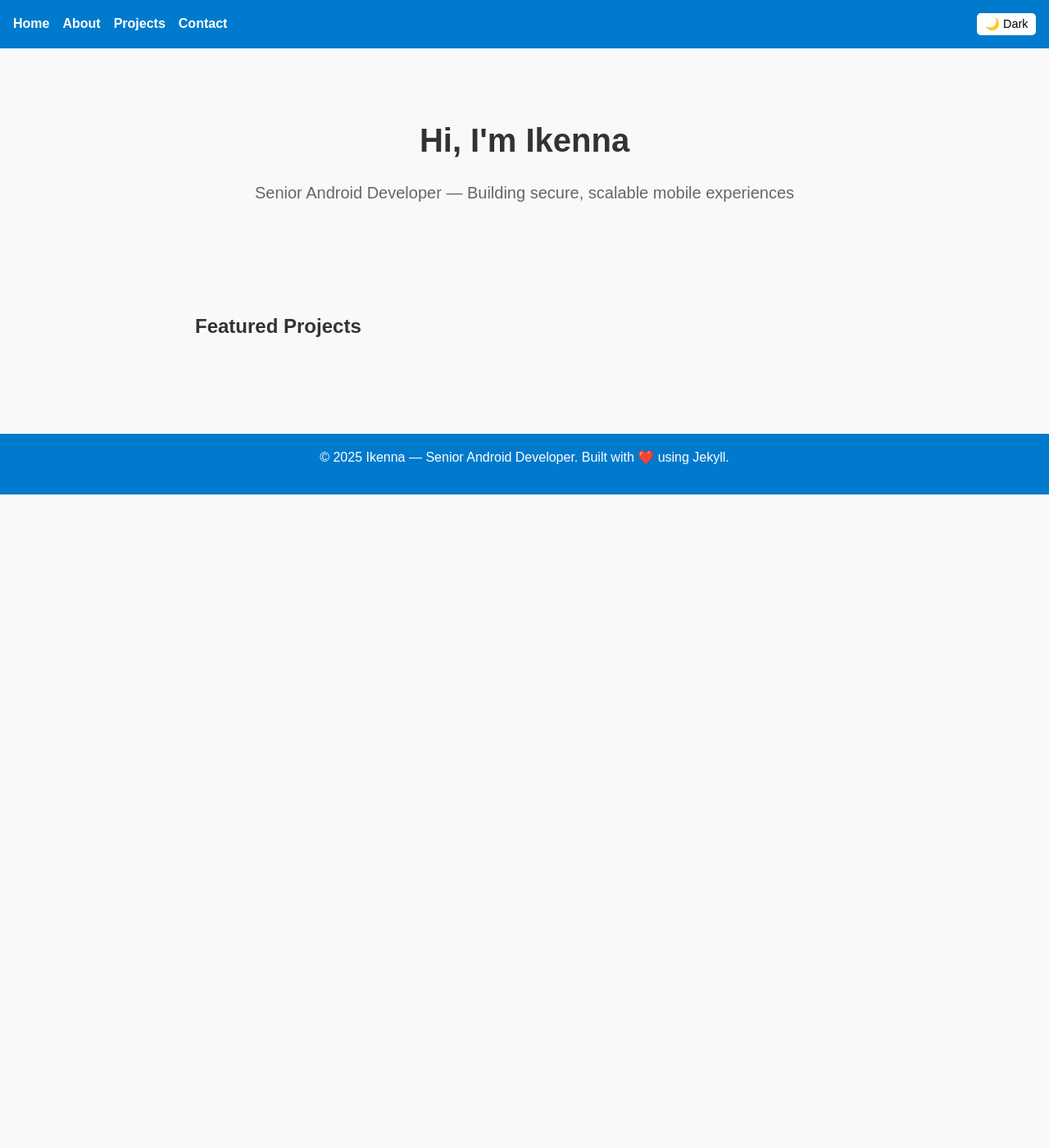
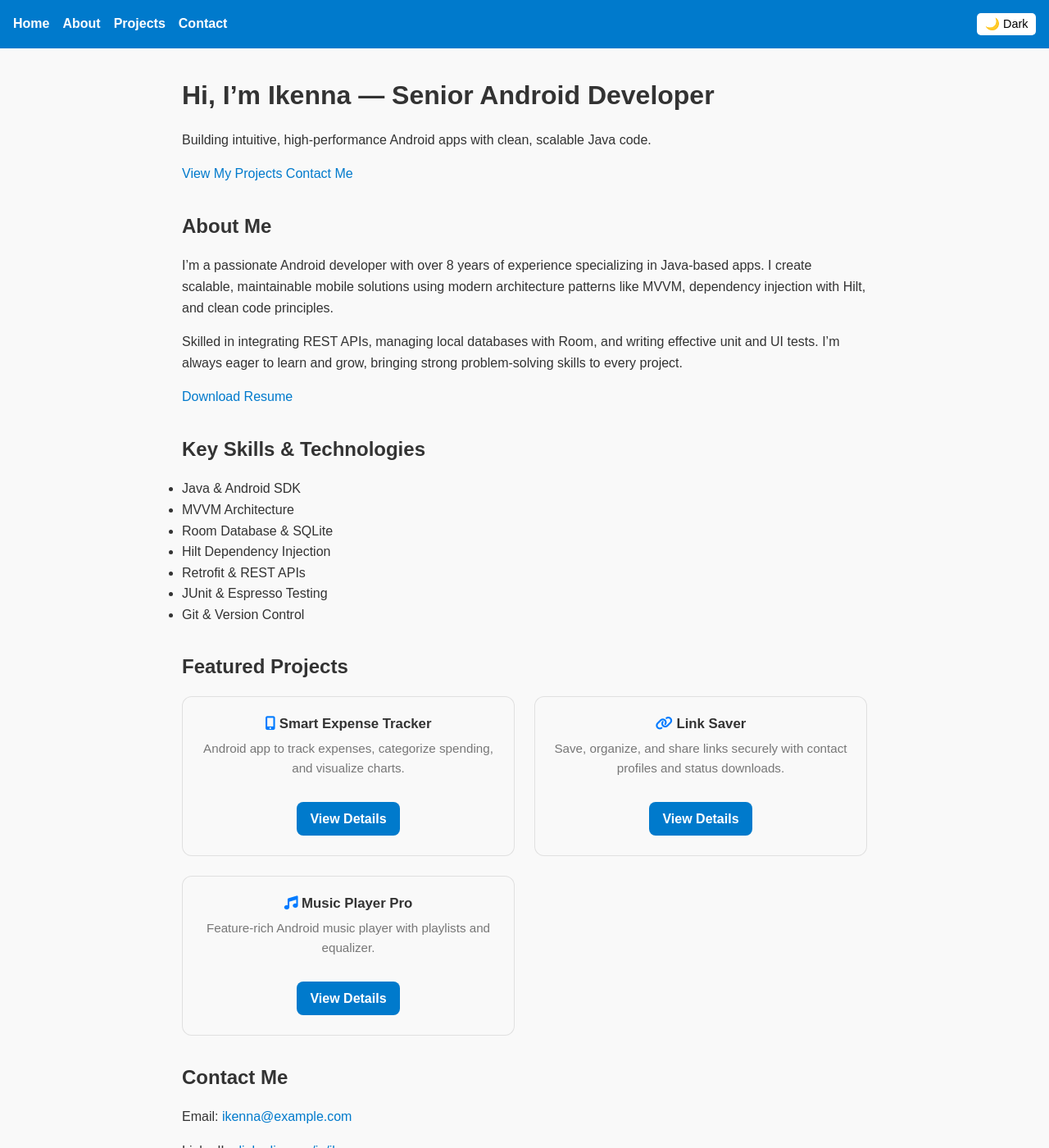
Before and after one commit to Andy112/ikenna-portfolio, a Jekyll site: the page built from index.html, in a window 1280 px wide and 1400 px high. Shown: the whole window at 82% size. Built offline with Jekyll 4.4.1, drawn with Linux system fonts in a browser that asks for light colours; some of the changed text lies outside the part shown.

Commit message:
Update index.html

```diff
--- a/index.html
+++ b/index.html
@@ -3,35 +3,67 @@ layout: default
 title: Home
 ---
 
-<section class="hero" style="text-align: center; padding: 3rem 1rem;">
-  <h1 style="font-size: 2.5rem;">Hi, I'm <strong>Ikenna</strong></h1>
-  <p style="font-size: 1.25rem; color: #666;">Senior Android Developer — Building secure, scalable mobile experiences</p>
-</section>
-
-<section id="featured-projects" style="padding: 2rem 1rem;">
-  <h2>Featured Projects</h2>
-  <div id="project-list" style="display: flex; flex-wrap: wrap; gap: 1rem;">
-    <!-- Project cards from GitHub API will appear here -->
+<section class="hero">
+  <h1>Hi, I’m Ikenna — Senior Android Developer</h1>
+  <p class="tagline">Building intuitive, high-performance Android apps with clean, scalable Java code.</p>
+  <div class="hero-cta">
+    <a href="{{ site.baseurl }}/projects" class="btn">View My Projects</a>
+    <a href="{{ site.baseurl }}/contact" class="btn btn-secondary">Contact Me</a>
   </div>
 </section>
 
-<script>
-  // Fetch GitHub repos
-  fetch("https://api.github.com/users/ikenna-i/repos?sort=updated&per_page=6")
-    .then(response => response.json())
-    .then(repos => {
-      const container = document.getElementById('project-list');
-      repos.forEach(repo => {
-        const card = document.createElement('div');
-        card.style.border = "1px solid #ddd";
-        card.style.borderRadius = "8px";
-        card.style.padding = "1rem";
-        card.style.flex = "1 1 calc(33% - 1rem)";
-        card.innerHTML = `
-          <h3><a href="${repo.html_url}" target="_blank">${repo.name}</a></h3>
-          <p>${repo.description || "No description available"}</p>
-        `;
-        container.appendChild(card);
-      });
-    });
-</script>
+<section class="about-me">
+  <h2>About Me</h2>
+  <p>
+    I’m a passionate Android developer with over 8 years of experience specializing in Java-based apps. I create scalable, maintainable mobile solutions using modern architecture patterns like MVVM, dependency injection with Hilt, and clean code principles.
+  </p>
+  <p>
+    Skilled in integrating REST APIs, managing local databases with Room, and writing effective unit and UI tests. I’m always eager to learn and grow, bringing strong problem-solving skills to every project.
+  </p>
+  <a href="{{ site.baseurl }}/files/Ikenna_Resume.pdf" class="btn btn-secondary" download>Download Resume</a>
+</section>
+
+<section class="skills">
+  <h2>Key Skills & Technologies</h2>
+  <ul class="skills-list">
+    <li>Java & Android SDK</li>
+    <li>MVVM Architecture</li>
+    <li>Room Database & SQLite</li>
+    <li>Hilt Dependency Injection</li>
+    <li>Retrofit & REST APIs</li>
+    <li>JUnit & Espresso Testing</li>
+    <li>Git & Version Control</li>
+  </ul>
+</section>
+
+<section class="featured-projects">
+  <h2>Featured Projects</h2>
+  <div class="projects-grid">
+
+    <div class="project-card">
+      <h3><i class="fas fa-mobile-alt"></i> Smart Expense Tracker</h3>
+      <p>Android app to track expenses, categorize spending, and visualize charts.</p>
+      <a class="btn" href="{{ site.baseurl }}/projects/trackulator">View Details</a>
+    </div>
+
+    <div class="project-card">
+      <h3><i class="fas fa-link"></i> Link Saver</h3>
+      <p>Save, organize, and share links securely with contact profiles and status downloads.</p>
+      <a class="btn" href="{{ site.baseurl }}/projects/link-saver">View Details</a>
+    </div>
+
+    <div class="project-card">
+      <h3><i class="fas fa-music"></i> Music Player Pro</h3>
+      <p>Feature-rich Android music player with playlists and equalizer.</p>
+      <a class="btn" href="{{ site.baseurl }}/projects/music-player-pro">View Details</a>
+    </div>
+
+  </div>
+</section>
+
+<section class="contact-info">
+  <h2>Contact Me</h2>
+  <p>Email: <a href="mailto:ikenna@example.com">ikenna@example.com</a></p>
+  <p>LinkedIn: <a href="https://linkedin.com/in/ikenna" target="_blank" rel="noopener">linkedin.com/in/ikenna</a></p>
+  <p>GitHub: <a href="https://github.com/ikenna-i" target="_blank" rel="noopener">github.com/ikenna-i</a></p>
+</section>
```
